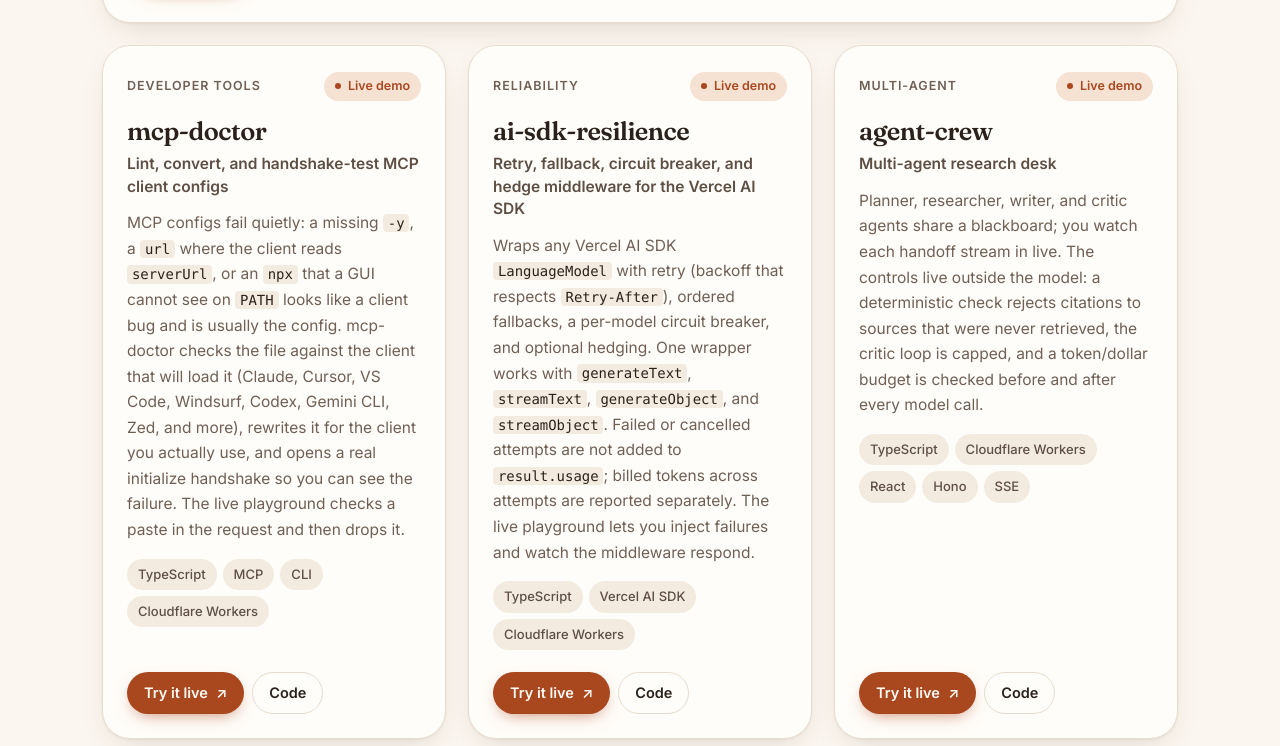
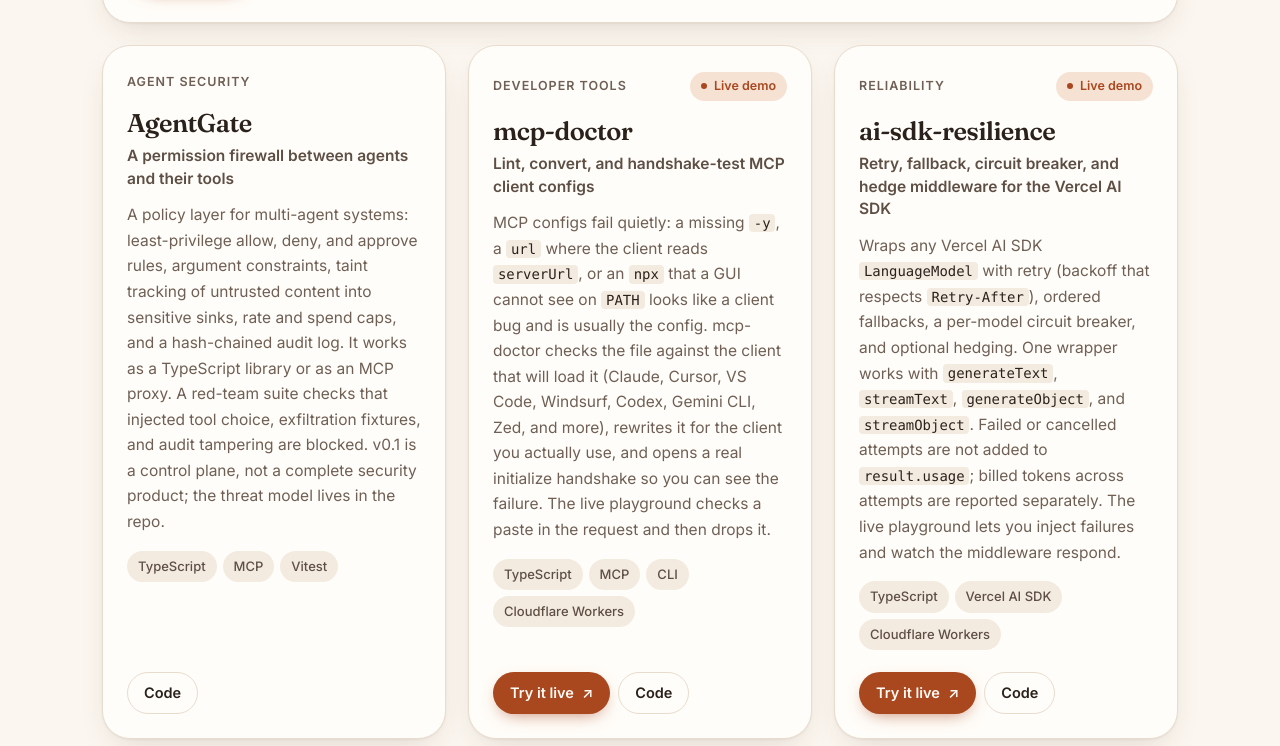
Before and after one commit to kfairley9999/kfairley9999.github.io, a plain HTML site: page index.html in a window 1280 px wide. Shown: the part 2894-3640 px from the top of the page. Drawn offline with Linux system fonts and the light colour scheme.

Commit message:
Add AgentGate to the projects list
Link the new agent permission firewall so the site matches the
public GitHub work.

```diff
--- a/index.html
+++ b/index.html
@@ -169,6 +169,17 @@
               <img src="assets/forgepulse.jpg" alt="" width="1200" height="750" loading="lazy" decoding="async">
             </picture>
           </a>
+        </article>
+
+        <article class="card reveal">
+          <div class="card-top"><span class="tag">Agent security</span></div>
+          <h3>AgentGate</h3>
+          <p class="sub">A permission firewall between agents and their tools</p>
+          <p class="desc">A policy layer for multi-agent systems: least-privilege allow, deny, and approve rules, argument constraints, taint tracking of untrusted content into sensitive sinks, rate and spend caps, and a hash-chained audit log. It works as a TypeScript library or as an MCP proxy. A red-team suite checks that injected tool choice, exfiltration fixtures, and audit tampering are blocked. v0.1 is a control plane, not a complete security product; the threat model lives in the repo.</p>
+          <ul class="stack" aria-label="Tech stack"><li>TypeScript</li><li>MCP</li><li>Vitest</li></ul>
+          <div class="links">
+            <a class="btn sm secondary" href="https://github.com/kfairy9999/agentgate" target="_blank" rel="noopener">Code<span class="sr"> for AgentGate</span></a>
+          </div>
         </article>
 
         <article class="card reveal">
```
